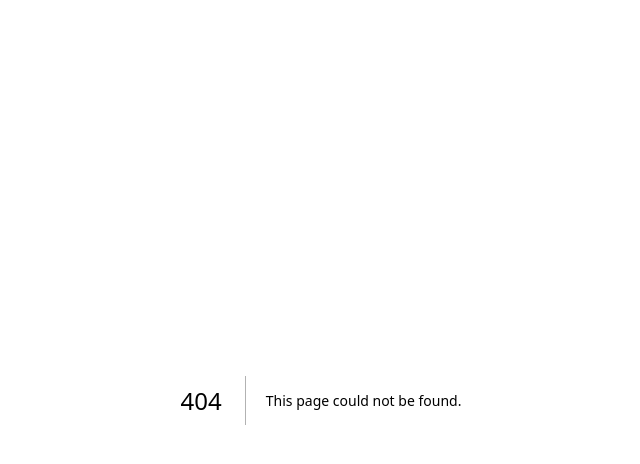
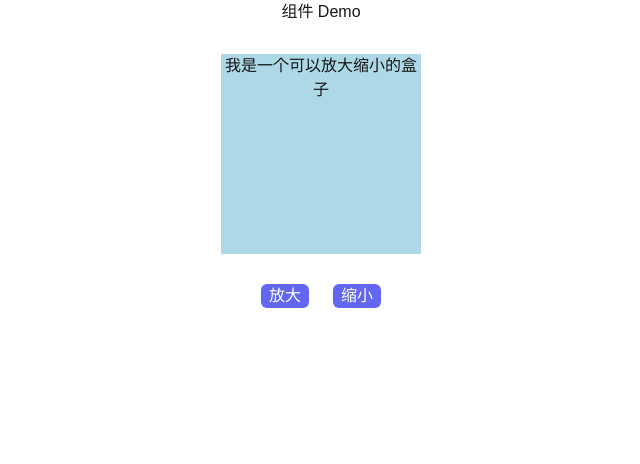
Before and after one commit to freebeDAO/advanture-island, a Next.js app: page /test in a window 1280 px wide. Before the commit this address had no page. Shown: the top 464 px of the page, without its empty margins (319-959 px from the left). Built offline with nearby package versions, Linux system fonts and the light colour scheme.

Commit message:
feat: ScaledComponent

```diff
--- /dev/null
+++ b/src/app/test/page.tsx
@@ -0,0 +1,17 @@
+/*
+ * @Author: liliang
+ * @Date: 2024-09-20 18:43:28
+ * @LastEditors: liliang
+ * @LastEditTime: 2024-09-20 18:45:13
+ * @FilePath: /advanture-island/src/app/test/page.tsx
+ * @Description:
+ */
+ "use client"
+import React from 'react';
+import ScaleComponentDemo from '../../components/test/ScaleComponentDemo';
+
+const Page = () => {
+  return <ScaleComponentDemo />;
+};
+
+export default Page;
--- /dev/null
+++ b/src/components/component/ScaledComponent.tsx
@@ -0,0 +1,32 @@
+/*
+ * @Author: liliang
+ * @Date: 2024-09-20 18:29:00
+ * @LastEditors: liliang
+ * @LastEditTime: 2024-09-20 18:59:51
+ * @FilePath: /advanture-island/src/components/component/ScaledComponent.tsx
+ * @Description:
+ */
+import React, { useState } from 'react';
+
+interface ScaledComponentProps {
+  children: React.ReactNode;
+}
+
+const ScaledComponent: React.FC<ScaledComponentProps> = ({ children }) => {
+  const [scale, setScale] = useState(1);
+
+  const handleZoomIn = () => setScale(prevScale => Math.min(prevScale + 0.1, 2));
+  const handleZoomOut = () => setScale(prevScale => Math.max(prevScale - 0.1, 0.5));
+
+  return (
+    <div style={{ transform: `scale(${scale})`, transition: 'transform 0.3s' }}>
+      <div>{children}</div>
+      <div >
+        <button onClick={handleZoomIn} class="w-12 bg-indigo-500 rounded-md text-white mx-3">放大</button>
+        <button onClick={handleZoomOut} class="w-12 bg-indigo-500 rounded-md text-white mx-3">缩小</button>
+      </div>
+    </div>
+  );
+};
+
+export default ScaledComponent;
--- /dev/null
+++ b/src/components/test/ScaleComponentDemo.tsx
@@ -0,0 +1,25 @@
+/*
+ * @Author: liliang
+ * @Date: 2024-09-20 18:42:12
+ * @LastEditors: liliang
+ * @LastEditTime: 2024-09-20 18:55:36
+ * @FilePath: /advanture-island/src/components/test/ScaleComponentDemo.tsx
+ * @Description:
+ */
+import React from 'react';
+import ScaledComponent from '../component/ScaledComponent';
+
+const ScaleComponentDemo = () => {
+  return (
+    <div  className='text-center'>
+      <h1 className='text-center'>组件 Demo</h1>
+      <ScaledComponent>
+        <div style={{ width: '200px', height: '200px', backgroundColor: 'lightblue', margin:'30px auto' }}>
+          我是一个可以放大缩小的盒子
+        </div>
+      </ScaledComponent>
+    </div>
+  );
+};
+
+export default ScaleComponentDemo;
```
Also changed, not shown: 1 other file (tests, documents, lock files or other folders).
